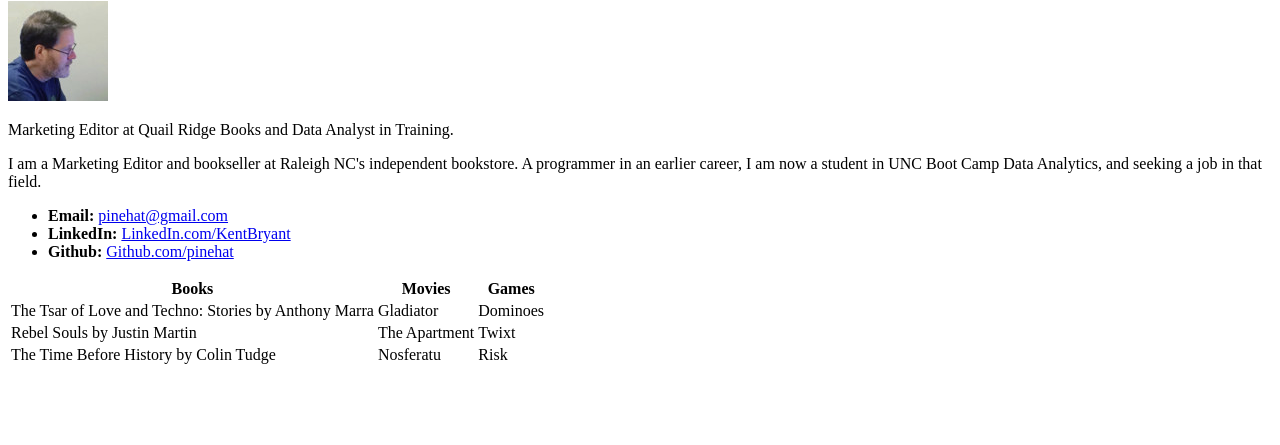
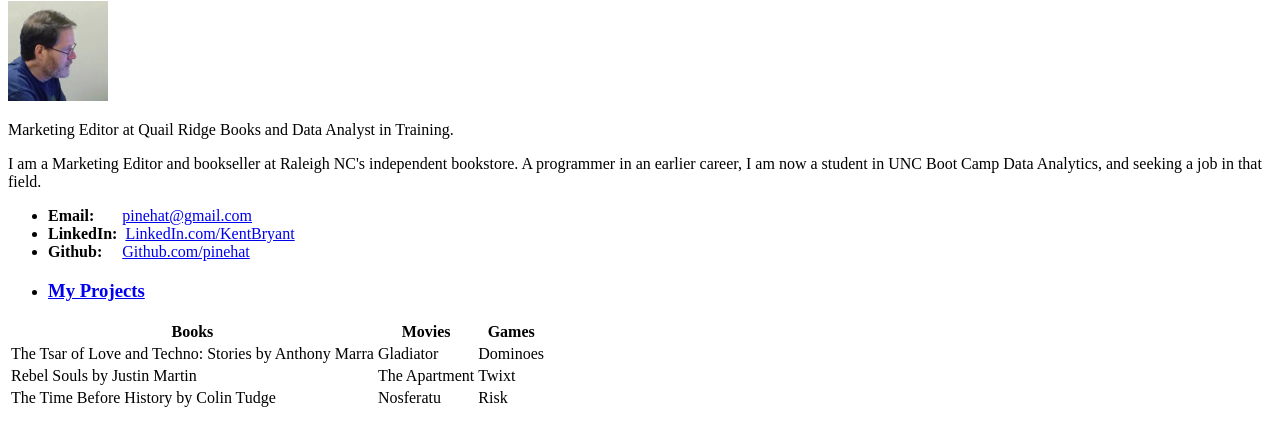
Before and after one commit to pinehat/pinehat.github.io, a plain HTML site: page index.html in a window 1280 px wide. Shown: the part 79-524 px from the top of the page. Drawn offline with Linux system fonts and the light colour scheme.

Commit message:
work in progress

```diff
--- a/index.html
+++ b/index.html
@@ -17,9 +17,14 @@
      and seeking a job in that field.</p>
 
   <ul>
-    <li><strong>Email: </strong> <a href="mailto:pinehat@gmail.com">pinehat@gmail.com</a></li>
-    <li><strong>LinkedIn: </strong> <a href="https://www.linkedin.com/in/kent-bryant-18337122/">LinkedIn.com/KentBryant</a></li>
-    <li><strong>Github:</strong> <a href="https://github.com/pinehat">Github.com/pinehat</a></li>
+    <li><strong>Email:&nbsp;&nbsp;&nbsp;&nbsp;&nbsp;&nbsp; </strong> <a href="mailto:pinehat@gmail.com">pinehat@gmail.com</a></li>
+    <li><strong>LinkedIn:&nbsp; </strong> <a href="https://www.linkedin.com/in/kent-bryant-18337122/">LinkedIn.com/KentBryant</a></li>
+    <li><strong>Github:&nbsp;&nbsp;&nbsp;&nbsp; </strong> <a href="https://github.com/pinehat">Github.com/pinehat</a></li>
+    <li>
+      <h3>
+        <a href="./myproject.html"><strong>My Projects</strong></a>
+      </h3>
+    </li>
   </ul>
 
   <table>
```
Also changed, not shown: myproject.html (added, +13 -0 lines).
